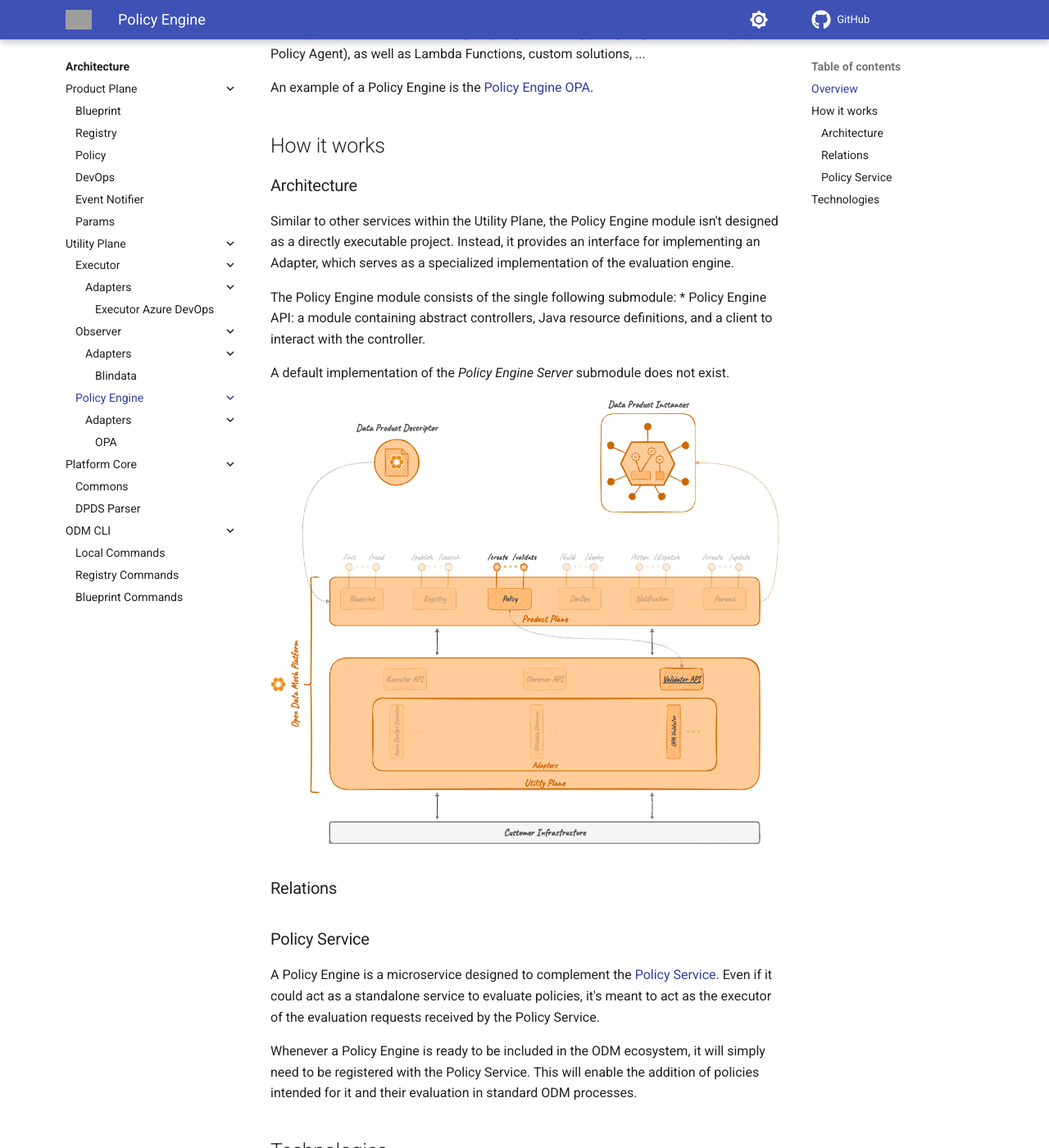
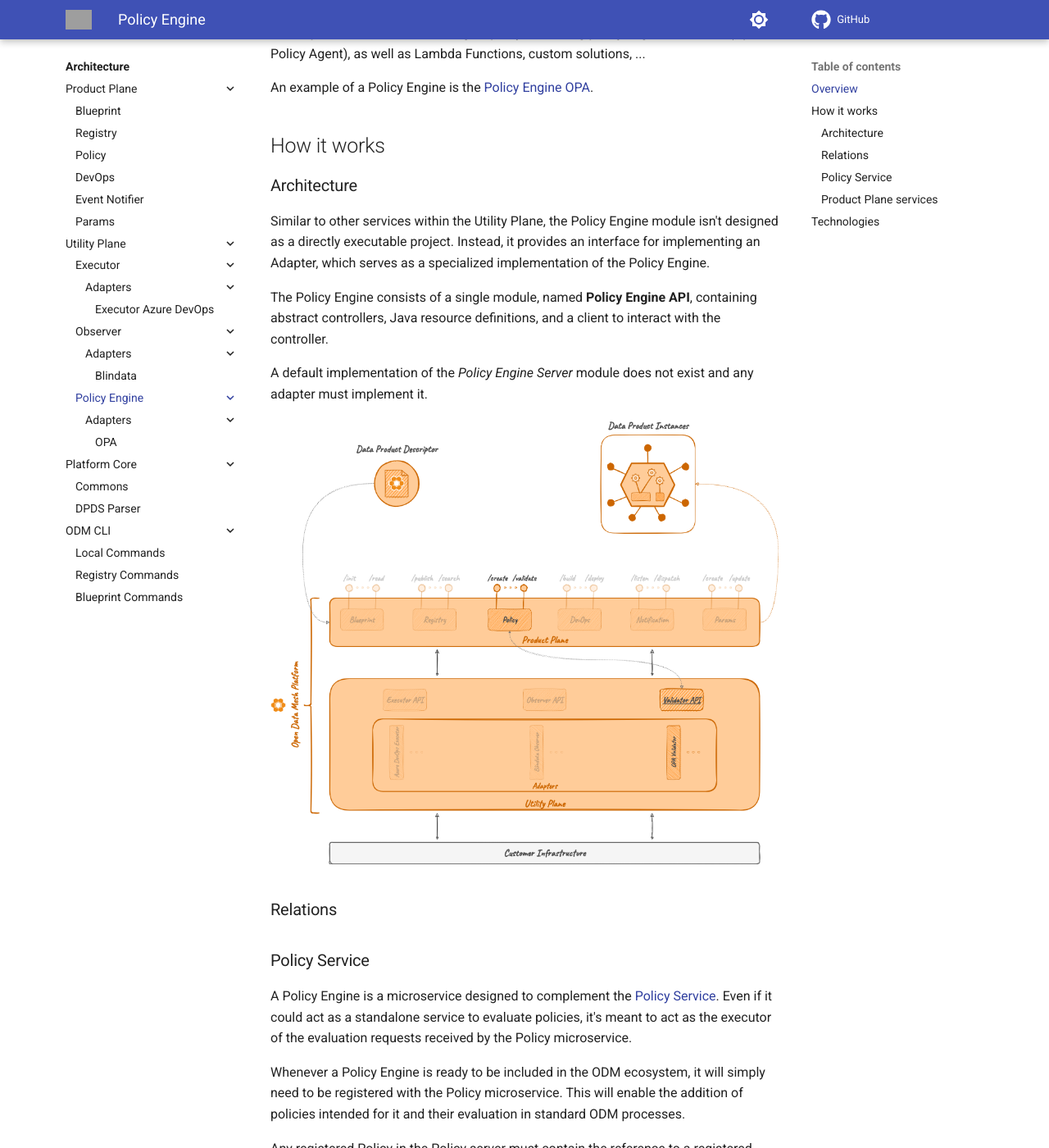
Before and after one commit to opendatamesh-initiative/odm-site-platform, an MkDocs documentation site: the page built from docs/architecture/utility-plane/policy/index.md, in a window 1280 px wide and 1400 px high, scrolled down 370 px. Shown: the whole window at 82% size. Built offline with MkDocs 1.6.1 and Material for MkDocs 9.7.7, drawn with Linux system fonts in a browser that asks for light colours; comment, search, counter and statistics services are not loaded; some of the changed text lies outside the part shown; grey boxes are pictures that could not be loaded.

Commit message:
minor fixes

```diff
--- a/docs/architecture/utility-plane/policy/index.md
+++ b/docs/architecture/utility-plane/policy/index.md
@@ -19,12 +19,12 @@
 Similar to other services within the Utility Plane,
 the Policy Engine module isn't designed as a directly executable project.
 Instead, it provides an interface for implementing an Adapter,
-which serves as a specialized implementation of the evaluation engine.
+which serves as a specialized implementation of the Policy Engine.
 
-The Policy Engine module consists of the single following submodule:
-* Policy Engine API: a module containing abstract controllers, Java resource definitions, and a client to interact with the controller.
+The Policy Engine consists of a single module, named **Policy Engine API**,
+containing abstract controllers, Java resource definitions, and a client to interact with the controller.
 
-A default implementation of the *Policy Engine Server* submodule does not exist.
+A default implementation of the *Policy Engine Server* module does not exist and any adapter must implement it.
 
 ![Policy-Engine-diagram](../../../images/architecture/utility-plane/policy/policy_engine_architecture.png)
 
@@ -34,11 +34,20 @@
 
 A Policy Engine is a microservice designed to complement the [Policy Service](../../product-plane/policy.md).
 Even if it could act as a standalone service to evaluate policies,
-it's meant to act as the executor of the evaluation requests received by the Policy Service.
+it's meant to act as the executor of the evaluation requests received by the Policy microservice.
 
 Whenever a Policy Engine is ready to be included in the ODM ecosystem,
-it will simply need to be registered with the Policy Service.
+it will simply need to be registered with the Policy microservice.
 This will enable the addition of policies intended for it and their evaluation in standard ODM processes.
+
+Any registered Policy in the Policy server must contain the reference to a registered Policy Engine
+in order to be evaluated.
+
+### Product Plane services
+
+Excluding the Policy microservice, a Policy Engine doesn't directly interact with any other ODM service.
+Nonetheless, whenever a policy evaluation is requested to the Policy microservice,
+the latter will use one or more Policy Engine Adapters to fulfill the request.
 
 ## Technologies
 
```
